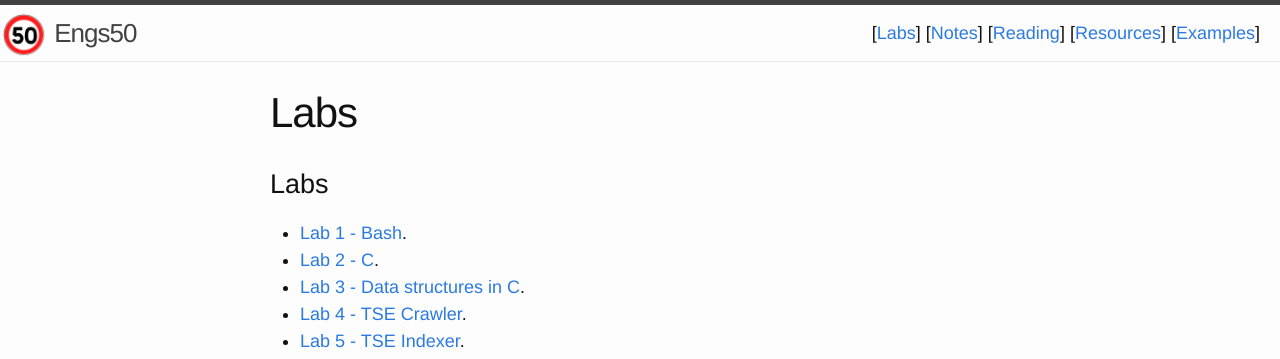
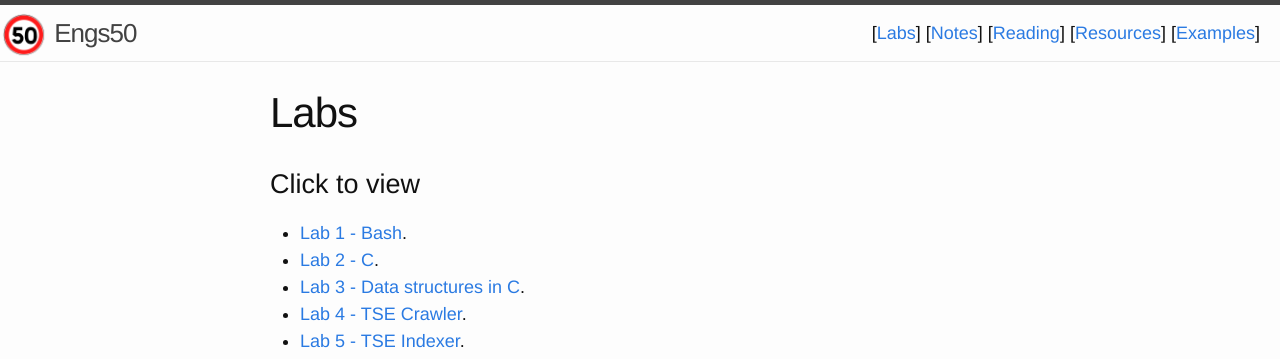
Before and after one commit to thayer/engs50, a Jekyll site: the page built from labs/index.md, in a window 1280 px wide. Shown: the top 359 px of the page. Built offline with Jekyll 4.4.1, drawn with Linux system fonts in a browser that asks for light colours.

Commit message:
testing incremental build

```diff
--- a/labs/index.md
+++ b/labs/index.md
@@ -3,7 +3,7 @@ layout: page
 title: Labs
 ---
 
-# Labs
+# Click to view
 
  * [Lab 1 - Bash](Lab1/).
  * [Lab 2 - C](Lab2/).
```
